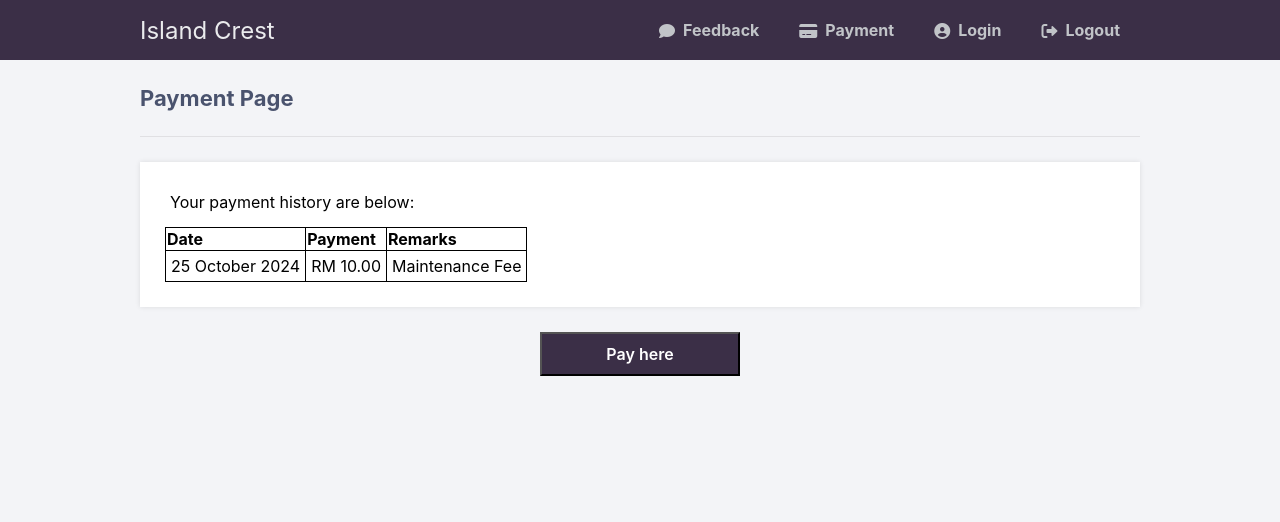
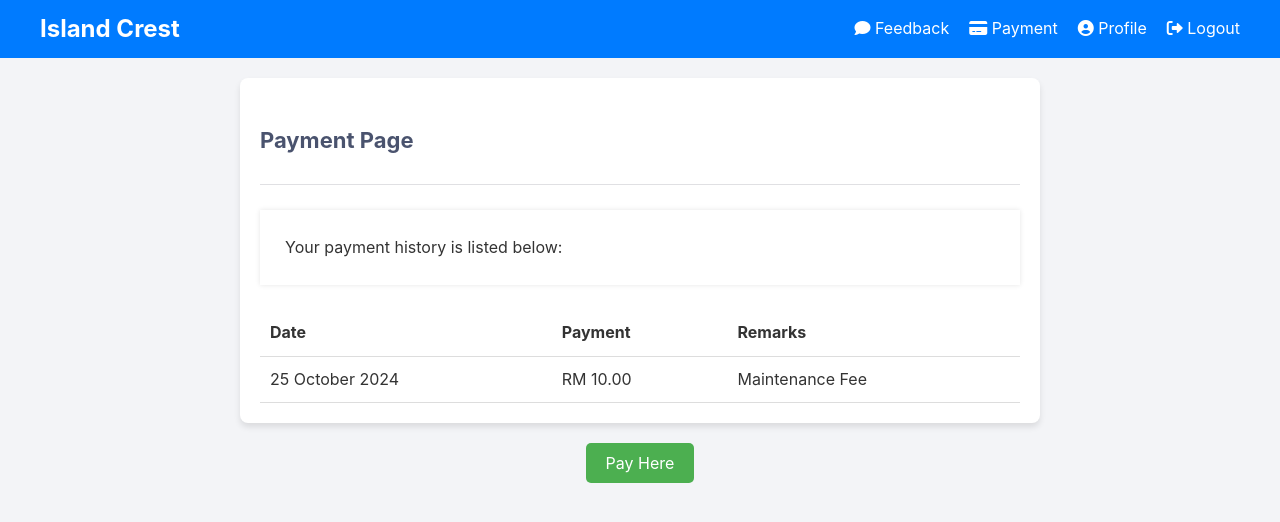
Before and after one commit to Darr3n2GG/Condominium_Management_System, a PHP site: page /payment.php in a window 1280 px wide. Shown: the top 522 px of the page. Run offline with PHP 8.4, Linux system fonts and the light colour scheme.

Commit message:
..
thats all by me

```diff
--- a/payment.css
+++ /dev/null
@@ -1,118 +0,0 @@
-.payButton {
-  position: sticky;
-  left: 50%;
-  transform: translateX(-50%);
-  padding: 10px 20px;
-  background-color: #3b2f47;
-  color: white;
-  font-weight: 600;
-  cursor: pointer;
-  width: 200px;
-}
-.payButton:hover {
-  background-color: white;
-  color: black;
-}
-
-.payment {
-  width: 500px;
-  height: 500px;
-  background-color: white;
-  position: absolute;
-  top: 0;
-  bottom: 0;
-  left: 0;
-  right: 0;
-  margin: auto;
-  padding: 10px 50px;
-  display: none;
-  flex-direction: column;
-  -webkit-box-shadow: 0px 0px 13px 2px rgba(0, 0, 0, 0.3);
-  box-shadow: 0px 0px 13px 2px rgba(0, 0, 0, 0.3);
-  }
-
-.payTitle {
-  font-size: 20px;
-  color: black;
-}
-
-label {
-  font-size: 14px;
-  font-weight: 300;
-}
-
-.payInput {
-  padding: 10px;
-  margin: 10px 0px;
-  border: none;
-  border-bottom: 1px solid gray;
-}
-
-.payInput::placeholder {
-  color: rgb(163, 163, 163);
-}
-
-.cardIcons {
-  display: flex;
-}
-
-.cardIcon {
-  margin-right: 10px;
-}
-
-.cardInfo {
-  display: flex;
-  justify-content: space-between;
-}
-
-.sm {
-  width: 30%;
-}
-
-.confirmPayButton {
-  position: absolute;
-  height: 40px;
-  bottom: -40;
-  width: 100%;
-  left: 0;
-  -webkit-box-shadow: 0px 0px 13px 2px rgba(0, 0, 0, 0.3);
-  box-shadow: 0px 0px 13px 2px rgba(0, 0, 0, 0.3);
-  background-color: #3b2f47;
-  color: white;
-  border: none;
-  cursor: pointer;
-}
-
-.close {
-  width: 20px;
-  height: 20px;
-  position: absolute;
-  color: black;
-  top: 10px;
-  right: 10px;
-  display: flex;
-  align-items: center;
-  justify-content: center;
-  cursor: pointer;
-  padding: 2px;
-}
-
-textArea {
-  width: 100%;
-  height: 300px; /* Adjust height to match a textarea */
-  margin: 10px 0px;
-  padding: 10px;
-  border: 1px solid #ccc;
-  border-radius: 4px; /* Optional: Make it look more like a textarea */
-  resize: none; /* Disable resizing if needed */
-  overflow: auto; /* Allow scrollbars like a textarea */
-  box-sizing: border-box; /* Ensure padding doesn't mess with width */
-}
-
-
-#submitFeedback {
-  margin: auto;
-  width:fit-content;
-  margin-left: 50%;
-  transform: translateX(-50%);
-}
--- a/payment.js
+++ b/payment.js
@@ -10,7 +10,3 @@ payment.style.display = "flex";
 close.addEventListener("click", () => {
 payment.style.display = "none";
 });
-
-submit.addEventListener("click", () => { //Should check whether the information is filled in, best if they are valid
-    payment.style.display = "none";
-});
--- a/payment.php
+++ b/payment.php
@@ -8,67 +8,82 @@ if (!isset($_SESSION['loggedin'])) {
 ?>
 
 <!DOCTYPE html>
-<html>
+<html lang="en">
 <head>
-		<meta charset="utf-8">
-		<title>Island Crest</title>
+    <meta charset="UTF-8">
+    <meta name="viewport" content="width=device-width, initial-scale=1.0">
+    <title>Island Crest - Payment</title>
     <link href="style.css" rel="stylesheet" type="text/css">
-        <link href="payment.css" rel="stylesheet" type="text/css">
+    <link href="payment_feedback.css" rel="stylesheet" type="text/css">
     <link rel="stylesheet" href="https://cdnjs.cloudflare.com/ajax/libs/font-awesome/6.2.0/css/all.min.css" integrity="sha512-xh6O/CkQoPOWDdYTDqeRdPCVd1SpvCA9XXcUnZS2FmJNp1coAFzvtCN9BmamE+4aHK8yyUHUSCcJHgXloTyT2A==" crossorigin="anonymous" referrerpolicy="no-referrer">
 </head>
 <body class="loggedin">
-		<nav class="navtop">
-			<div>
-                <a href="home.php" id="left">Island Crest</a>
-                <a href="feedback.html"><i class="fa-solid fa-comment"></i>Feedback</a>
-                <a href="payment.php"><i class="fa-solid fa-credit-card"></i>Payment</a>
-				<a href="profile.php"><i class="fas fa-user-circle"></i><?= $test; ?></a>
-				<a href="logout.php"><i class="fas fa-sign-out-alt"></i>Logout</a>
+<nav class="navbar">
+        <div class="container">
+            <a href="home.php" class="logo">Island Crest</a>
+            <ul class="nav-links">
+                <li><a href="feedback.html"><i class="fa-solid fa-comment"></i> Feedback</a></li>
+                <li><a href="payment.php"><i class="fa-solid fa-credit-card"></i> Payment</a></li>
+                <li><a href="profile.php"><i class="fas fa-user-circle"></i> Profile</a></li>
+                <li><a href="logout.php"><i class="fas fa-sign-out-alt"></i> Logout</a></li>
+            </ul>
         </div>
     </nav>
-		<div class="content">
+    <header class="content">
         <h2>Payment Page</h2>
-			<div>
-				<p>Your payment history are below:</p>
+        <p>Your payment history is listed below:</p>
         <table class="table">
+            <thead>
                 <tr>
-						<th>Date <th>Payment <th>Remarks
+                    <th>Date</th>
+                    <th>Payment</th>
+                    <th>Remarks</th>
                 </tr>
+            </thead>
+            <tbody>
                 <tr>
-                        <td>25 October 2024 <td>RM 10.00 <td>Maintenance Fee
+                    <td>25 October 2024</td>
+                    <td>RM 10.00</td>
+                    <td>Maintenance Fee</td>
                 </tr>
+            </tbody>
         </table>
+</header>
+
+    <button class="payButton">Pay Here</button>
+
+
+    <div class="payment-modal hidden">
+        <div class="payment-container">
+            <h1 class="payTitle">Personal Information</h1>
+            <form method="post">
+                <label for="name">Full Name</label>
+                <input type="text" id="name" name="name" placeholder="John Doe" class="payInput" required>
+
+                <label for="phone">Phone Number</label>
+                <input type="text" id="phone" name="phone" placeholder="+6012 345 6781" class="payInput" required>
+
+                <h1 class="payTitle">Payment Details</h1>
+                <input type="number" name="amount" placeholder="RM" class="payInput sm" required>
+                <input type="text" name="remarks" placeholder="Remarks" class="payInput">
+
+                <h1 class="payTitle">Card Information</h1>
+                <div class="cardIcons">
+                    <img src="./img/Contact/visa.png" alt="Visa" width="40" class="cardIcon">
+                    <img src="./img/Contact/master.png" alt="MasterCard" width="40" class="cardIcon">
+                </div>
+                <input type="text" name="card_number" placeholder="Card Number" class="payInput" maxlength="16" required>
+                <div class="cardInfo">
+                    <input type="text" name="expiry_month" placeholder="MM" class="payInput sm" maxlength="2" required>
+                    <input type="text" name="expiry_year" placeholder="YYYY" class="payInput sm" maxlength="4" required>
+                    <input type="text" name="cvv" placeholder="CVV" class="payInput sm" maxlength="3" required>
+                </div>
+                <button type="submit" class="confirmPayButton">Confirm Payment</button>
+                <button type="button" class="closeModal">Cancel</button>
+            </form>
         </div>
     </div>
-        <button class="payButton">Pay here</button>
-        <div class="payment">
-            <h1 class="payTitle">Personal Information</h1>
-            <form method="post">
-                <label>Full Name</label>
-                <input type="text" name="name" placeholder="John Doe" class="payInput">
-                <br>
-                <label>Phone Number</label>
-                <input type="number" name="phone" placeholder="+6012 345 6781" class="payInput" maxlength="13">
-                <br>
-                <h1 class="payTitle">Payment Details</h1>
-                <input type="number" name="amount" placeholder="RM" class="payInput sm">
-                <input type="text" name="remarks" placeholder="Remarks" class="payInput">
-                <br>
-                <h1 class="payTitle">Card Information</h1>
-                <div class="cardIcons"> <!--Card icon missing !!!-->
-                    <img src="./img/Contact/visa.png" width="40" alt="" class="cardIcon">
-                    <img src="./img/Contact/master.png" alt="" width="40" class="cardIcon">
-                </div>
-                <input type="number" name="card_number" class="payInput" placeholder="Card Number" maxlength="16">
-                <div class="cardInfo">
-                    <input type="number" name="expiry_month" placeholder="mm" class="payInput sm" maxlength="2">
-                    <input type="number" name="expiry_year" placeholder="yyyy" class="payInput sm" maxlength="4">
-                    <input type="number" name="cvv" placeholder="cvv" class="payInput sm">
-                </div>
-                <button type="submit" class="confirmPayButton">Confirm Payment</button> <!--Type as submit make it impossible to close before actions-->
-                <span class="close">X</span>
-            </form>
-        </div>
+
     <script src="payment.js"></script>
 </body>
 </html>
--- /dev/null
+++ b/payment_feedback.css
@@ -0,0 +1,148 @@
+* {
+  margin: 0;
+  padding: 0;
+  box-sizing: border-box;
+}
+
+body {
+  font-family: 'Arial', sans-serif;
+  color: #333;
+  background-color: #f9f9f9;
+  line-height: 1.6;
+}
+
+.navbar {
+  background-color: #007bff;
+  color: white;
+  padding: 10px 0;
+}
+
+.navbar .container {
+  display: flex;
+  justify-content: space-between;
+  align-items: center;
+  max-width: 1200px;
+  margin: 0 auto;
+}
+
+.navbar .logo {
+  font-size: 24px;
+  font-weight: bold;
+  text-decoration: none;
+  color: white;
+}
+
+.nav-links {
+  list-style: none;
+  display: flex;
+  gap: 20px;
+}
+
+.nav-links li a {
+  color: white;
+  text-decoration: none;
+  font-size: 16px;
+  transition: color 0.3s;
+}
+
+.nav-links li a:hover {
+  color: #ffd700;
+}
+
+.content {
+  max-width: 800px;
+  margin: 20px auto;
+  padding: 20px;
+  background-color: #fff;
+  border-radius: 8px;
+  box-shadow: 0 4px 6px rgba(0, 0, 0, 0.1);
+}
+
+.table {
+  width: 100%;
+  border-collapse: collapse;
+  margin-top: 20px;
+}
+
+.table th,
+.table td {
+  padding: 10px;
+  text-align: left;
+  border-bottom: 1px solid #ddd;
+}
+
+.payButton {
+  display: block;
+  margin: 20px auto;
+  background-color: #4caf50;
+  color: #fff;
+  padding: 10px 20px;
+  font-size: 16px;
+  border: none;
+  border-radius: 5px;
+  cursor: pointer;
+  transition: background-color 0.3s ease;
+}
+
+.payButton:hover {
+  background-color: #45a049;
+}
+
+.payment-modal {
+  position: fixed;
+  top: 0;
+  left: 0;
+  width: 100%;
+  height: 100%;
+  background-color: rgba(0, 0, 0, 0.5);
+  display: flex;
+  justify-content: center;
+  align-items: center;
+  visibility: hidden;
+  opacity: 0;
+  transition: visibility 0s, opacity 0.3s ease;
+}
+
+.payment-modal.active {
+  visibility: visible;
+  opacity: 1;
+}
+
+.payment-container {
+  background: #fff;
+  padding: 20px;
+  border-radius: 8px;
+  width: 90%;
+  max-width: 500px;
+  box-shadow: 0 4px 6px rgba(0, 0, 0, 0.2);
+}
+
+.payInput {
+  display: block;
+  width: calc(100% - 20px);
+  margin: 10px auto;
+  padding: 10px;
+  border: 1px solid #ccc;
+  border-radius: 5px;
+  font-size: 14px;
+}
+
+.confirmPayButton {
+  background-color: #4caf50;
+  color: white;
+  border: none;
+  padding: 10px 20px;
+  margin-top: 20px;
+  cursor: pointer;
+  border-radius: 5px;
+}
+
+.closeModal {
+  background-color: #f44336;
+  color: white;
+  border: none;
+  padding: 10px 20px;
+  margin-left: 10px;
+  cursor: pointer;
+  border-radius: 5px;
+}
```
Also changed, not shown: feedback.html (+82 -24 lines), home.css (added, +118 -0 lines), home.js (added, +8 -0 lines), home.php (+83 -38 lines), condo.jpg (added). Lines whose indentation alone changed are shown as unchanged.
